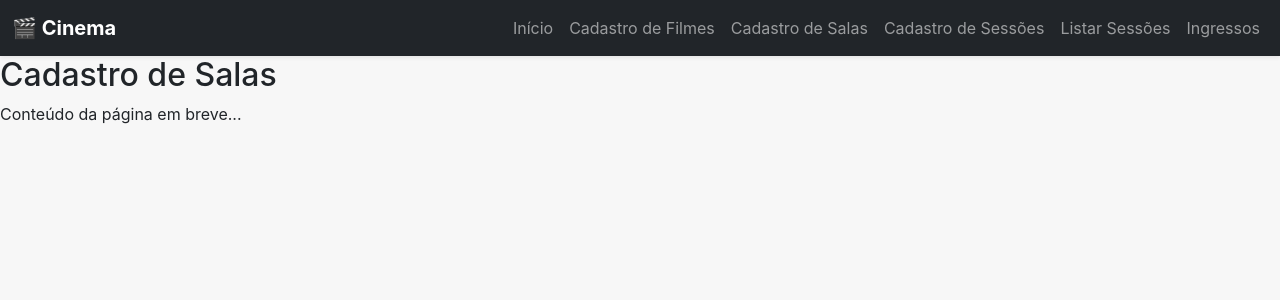
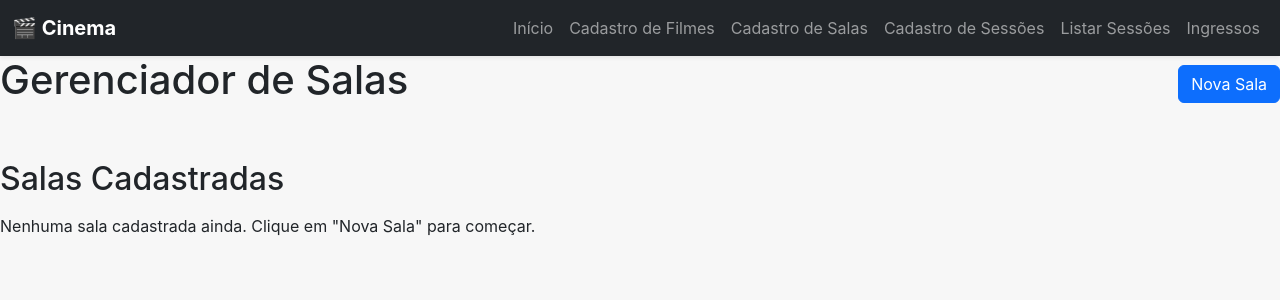
Before and after one commit to Beneguen75/Projeto-cinema, a React (Vite) app in the folder frontend/: page /salas/cadastro in a window 1280 px wide. Shown: the top 300 px of the page. Built offline with nearby package versions, Linux system fonts and the light colour scheme.

Commit message:
Update AppRouter.tsx

```diff
--- a/frontend/src/router/AppRouter.tsx
+++ b/frontend/src/router/AppRouter.tsx
@@ -2,7 +2,8 @@ import React from 'react';
 import { Routes, Route } from 'react-router-dom';
 import HomePage from '../pages/HomePage';
 import MainLayout from '../layouts/MainLayout';
-import MovieManagementPage from '../features/movies/pages/MovieManagementPage'; // Importe a nova página
+import MovieManagementPage from '../features/movies/pages/MovieManagementPage';
+import RoomManagementPage from '../features/rooms/pages/RoomManagementPage';
 
 // Placeholder para páginas futuras
 const PlaceholderPage: React.FC<{ title: string }> = ({ title }) => (
@@ -25,7 +26,7 @@ const AppRouter: React.FC = () => {
 
       <Route
         path="/salas/cadastro"
-        element={<MainLayout><PlaceholderPage title="Cadastro de Salas" /></MainLayout>}
+        element={<MainLayout><RoomManagementPage /></MainLayout>}
       />
       <Route
         path="/sessoes/cadastro"
```
